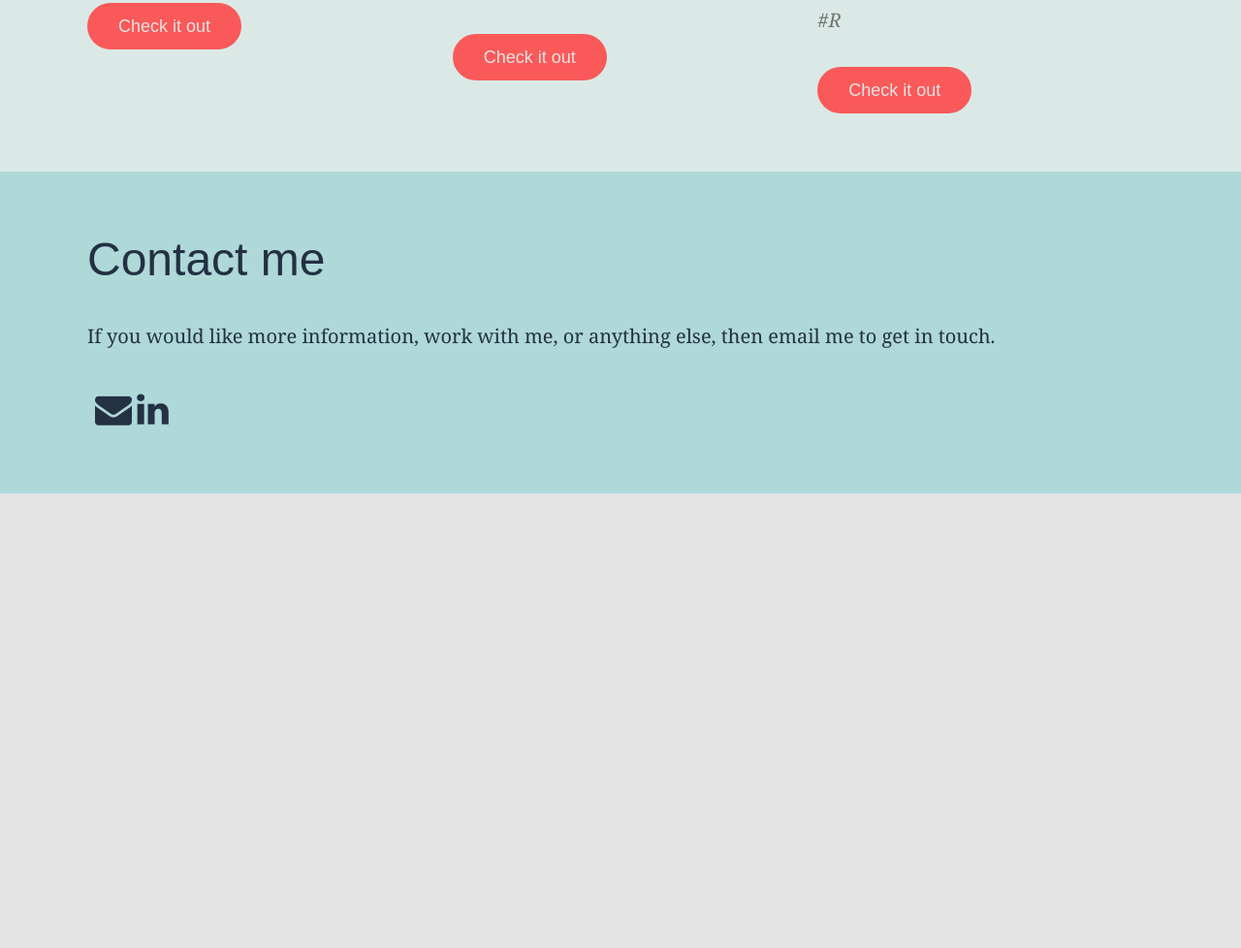
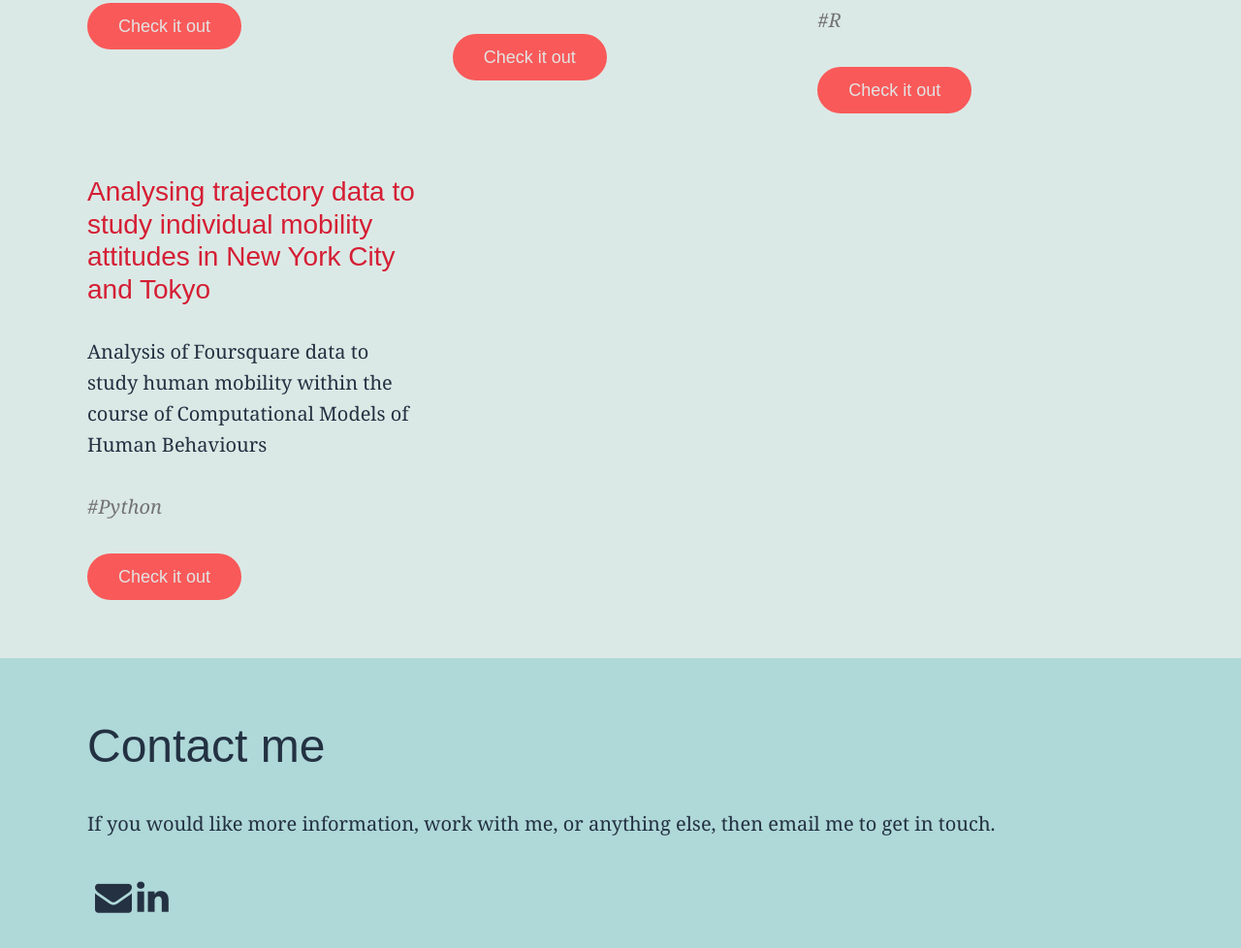
Before and after one commit to letiziamonti/letiziamonti.github.io, a plain HTML site: page index.html in a window 1280 px wide. Shown: the part 2086-3064 px from the top of the page at 97% size. Before the commit the page ends 2595 px from the top, so only its background shows below. Drawn offline with nearby package versions, Linux system fonts and the light colour scheme; a web font is replaced by a local one.

Commit message:
commit changes

```diff
--- a/index.html
+++ b/index.html
@@ -117,6 +117,17 @@
                 </div>
             </div>
 
+            <div class="row mt-full">
+                <div class="column col-md-4">
+                    <h3>Analysing trajectory data to study individual mobility attitudes in New York City and Tokyo</h3>
+                    <p class="mt-sm-qtr mt-half">Analysis of Foursquare data to study human mobility within the course of
+                        Computational Models of Human Behaviours
+                    </p>
+                    <span class="details mt-sm-qtr mt-half">#Python</span>
+                    <a href="https://github.com/letiziamonti/letiziamonti.github.io/blob/master/img/CMHB_report_Letizia Monti.pdf" target="_blank" class="btn mt-sm-qtr mt-half">Check it out</a>
+                </div>
+            </div>
+
         </div>
     </section>
 
```
Also changed, not shown: 2 other files.
